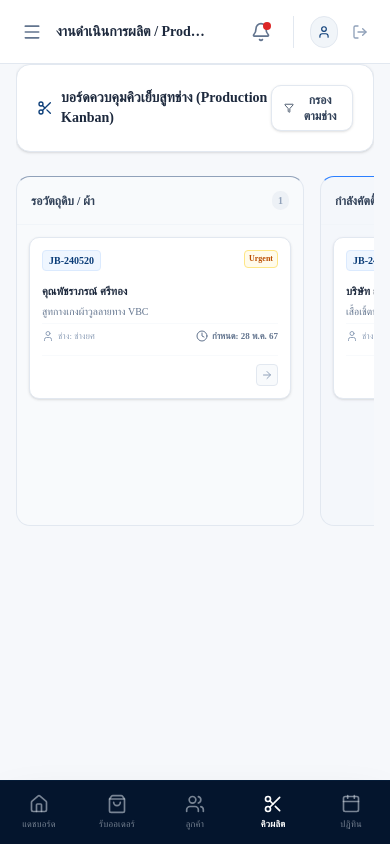
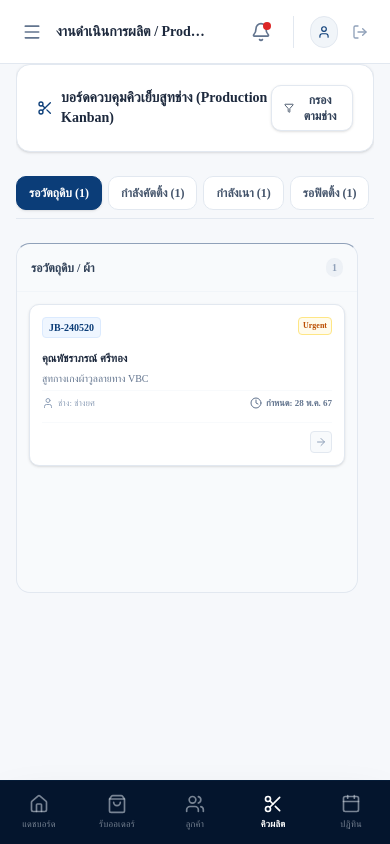
Before and after one commit to phoemsookproperty-ai/pierre-guszo-erp, a Next.js app: page /production in a window 390 px wide. Built offline with nearby package versions, Linux system fonts and the light colour scheme; no server answers; a web font is replaced by a local one.

Commit message:
design: add mobile column tab selector for production kanban page and lock main layout container width on desktop to prevent overflow

```diff
--- a/src/app/(dashboard)/production/page.tsx
+++ b/src/app/(dashboard)/production/page.tsx
@@ -55,6 +55,7 @@ const columnTitles: Record<string, { title: string; color: string }> = {
 
 export default function ProductionKanban() {
   const [board, setBoard] = useState<Record<string, Job[]>>(initialJobs);
+  const [activeTab, setActiveTab] = useState<string>('waiting_fabric');
 
   // Move function
   const moveJob = (jobId: string, fromCol: string, toCol: string) => {
@@ -92,17 +93,43 @@ export default function ProductionKanban() {
         </div>
       </section>
 
+      {/* Mobile Columns Tab Selector */}
+      <div className="lg:hidden flex gap-1.5 overflow-x-auto pb-2 border-b border-slate-200 scrollbar-none">
+        {Object.keys(columnTitles).map((colKey) => {
+          const colInfo = columnTitles[colKey];
+          const jobsList = board[colKey] || [];
+          const isActive = activeTab === colKey;
+
+          return (
+            <button
+              key={colKey}
+              onClick={() => setActiveTab(colKey)}
+              className={`px-3 py-2 rounded-lg text-xs font-bold whitespace-nowrap border transition-all duration-150 ${
+                isActive
+                  ? 'bg-royal-navy text-white border-royal-navy shadow-sm'
+                  : 'bg-white text-slate-600 border-slate-200 hover:bg-slate-50'
+              }`}
+            >
+              {colInfo.title.split(' / ')[0]} ({jobsList.length})
+            </button>
+          );
+        })}
+      </div>
+
       {/* Kanban Board Grid - Constrained wrapper to prevent global page stretch */}
-      <div className="w-full overflow-x-auto pb-4 scrollbar-thin scrollbar-thumb-slate-200 scroll-smooth">
-        <div className="flex gap-4 min-w-max pb-2 pr-4">
+      <div className="w-full overflow-x-hidden lg:overflow-x-auto pb-4 scrollbar-thin scrollbar-thumb-slate-200 scroll-smooth">
+        <div className="flex flex-col lg:flex-row gap-4 lg:min-w-max pb-2 pr-4">
           {Object.keys(columnTitles).map((colKey) => {
             const colInfo = columnTitles[colKey];
             const jobsList = board[colKey] || [];
+            const isVisible = activeTab === colKey;
 
             return (
               <div
                 key={colKey}
-                className={`w-72 shrink-0 rounded-xl border border-slate-200 flex flex-col max-h-[75vh] ${colInfo.color}`}
+                className={`w-full lg:w-72 shrink-0 rounded-xl border border-slate-200 flex flex-col max-h-[75vh] ${colInfo.color} ${
+                  isVisible ? 'flex' : 'hidden lg:flex'
+                }`}
               >
                 {/* Column Title */}
                 <div className="p-3.5 border-b border-slate-100 flex items-center justify-between">
@@ -156,6 +183,8 @@ export default function ProductionKanban() {
                                 const columns = Object.keys(columnTitles);
                                 const currentIdx = columns.indexOf(colKey);
                                 moveJob(job.id, colKey, columns[currentIdx + 1]);
+                                // Move active tab to the next column on mobile
+                                setActiveTab(columns[currentIdx + 1]);
                               }}
                               className="p-1 bg-slate-50 border border-slate-200 rounded hover:bg-royal-navy/10 hover:text-royal-navy hover:border-royal-navy/30 text-slate-400 transition-colors"
                               title="ย้ายไปสถานะถัดไป"
--- a/src/components/layout/dashboard-layout.tsx
+++ b/src/components/layout/dashboard-layout.tsx
@@ -12,7 +12,7 @@ export default function DashboardLayout({ children }: { children: React.ReactNod
   const pathname = usePathname();
 
   return (
-    <div className="min-h-screen bg-soft-bg text-slate-800 flex flex-col">
+    <div className="min-h-screen bg-soft-bg text-slate-800 flex flex-col max-w-full overflow-x-hidden">
       {/* Sidebar Drawer */}
       <Sidebar isOpen={sidebarOpen} onClose={() => setSidebarOpen(false)} />
 
```
